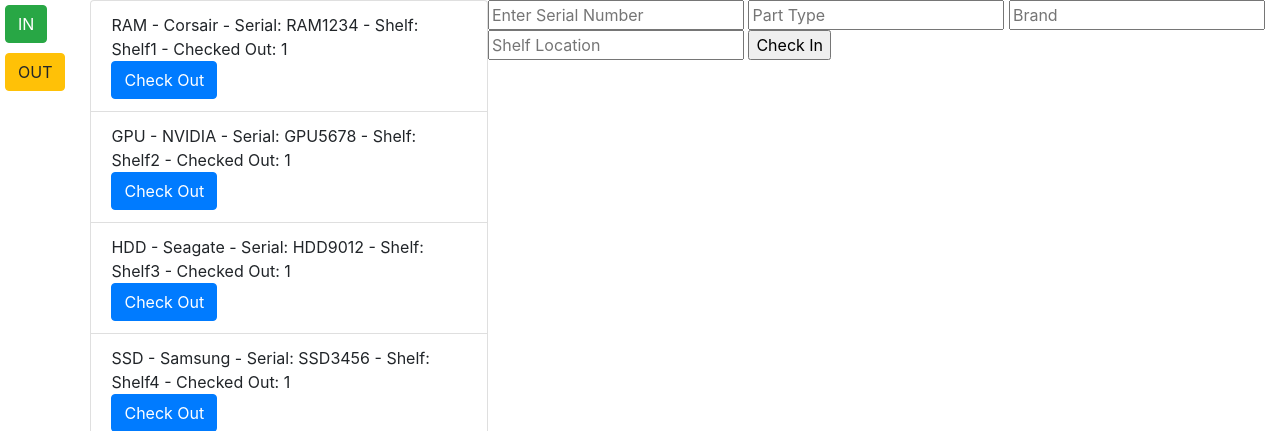
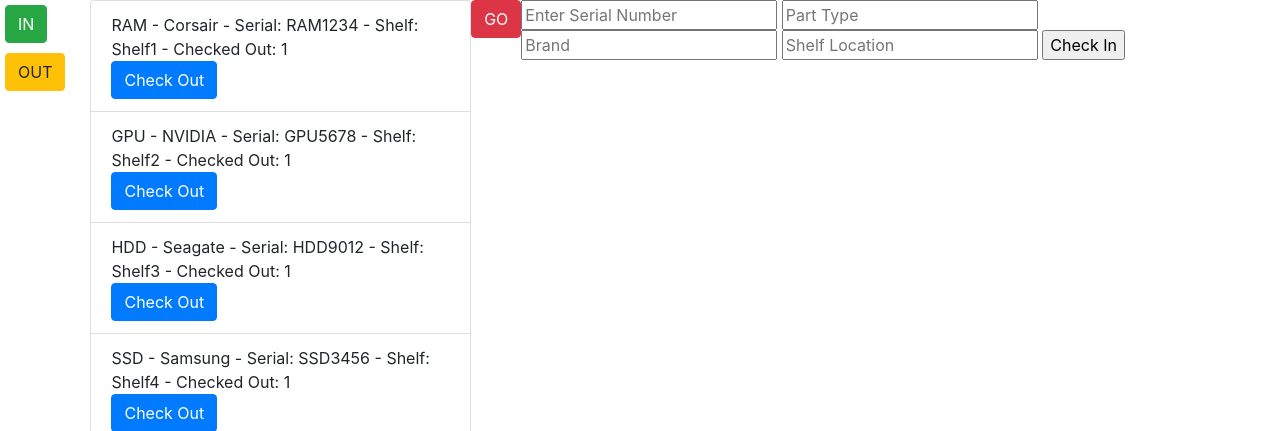
Before and after one commit to mnothman/HD-Requester, a Flask app: page / in a window 1280 px wide. Shown: the part 76-507 px from the top of the page. Run offline with Flask 3, Linux system fonts and the light colour scheme; data comes from the database, SQL or seed files in the repository; both versions use the stored data as it was after the commit; some libraries are stand-ins or nearby versions.

Commit message:
Small changes

```diff
--- a/database.py
+++ b/database.py
@@ -17,6 +17,8 @@ def close_db(error):
     if db is not None:
         db.close()
 
+    current_app.logger.info("Database is connected")
+
 def get_all_parts(search_type=None):
     db = get_db()
     query = 'SELECT * FROM parts'
@@ -27,7 +29,7 @@ def get_all_parts(search_type=None):
     parts = db.execute(query, args).fetchall()
     return parts
 
-def checkout_part(serial_number):
+def checkout_part(serial_number): #need to change these buttons to not submit
     db = get_db()
     db.execute('UPDATE parts SET checked_out = 1 WHERE serial_number = ?', (serial_number,))
     db.commit()
@@ -38,3 +40,12 @@ def checkin_part(serial_number, part_type, brand, shelf_location, checked_out):
     db.execute('INSERT INTO parts (serial_number, part_type, brand, shelf_location, checked_out) VALUES (?, ?, ?, ?, 0)',  #comes as 0 for checked_out
                (serial_number, part_type, brand, shelf_location))
     db.commit()
+
+
+# we dont need login for the inventory page to check in and out, we only need a login for the admin page. open new window for clicking the admin page which promps for a login.
+#only use ajax for login page so it doesnt refresh the page when you click go or submit.
+# bootstrap to display inventory/admin page
+#default is IN, and then you can switch to out
+
+
+    #the go button is like the submit, want to do a lot of actions at once, so we use the go button to do all the actions at once.
--- a/templates/search_results.html
+++ b/templates/search_results.html
@@ -49,6 +49,8 @@
         </div>
     </div>
 
+
+    <!-- will want to change this for the success and warning, need to work on the backend functionality. dont post immediately, wait for the GO button to push to DB -->
     <div class="inventory">
         <div class="buttons">
             <form action="" method="post">
@@ -65,6 +67,7 @@
                     {{ part.part_type }} - {{ part.brand }} - Serial: {{ part.serial_number }} - Shelf: {{ part.shelf_location }} - Checked Out: {{ part.checked_out }}
                     <form action="/checkout" method="post">
                         <input type="hidden" name="serial_number" value="{{ part.serial_number }}">
+                        <!-- checkout button here -->
                         <input type="submit" value="Check Out" class="btn btn-primary">
                     </form>
                 </li>
@@ -72,6 +75,14 @@
                 <li class="list-group-item">No parts found.</li>
             {% endfor %}
         </ul>
+
+
+        <!-- go button -->
+        <form action="/gobutton" method="post">
+            <input type="submit" value="GO" class="btn btn-danger">
+            <!-- need to implement where the IN and OUT is sent here -->
+        </form>
+
 
         <form action="/checkin" method="post">
             <input type="text" name="serial_number" placeholder="Enter Serial Number">
```
Also changed, not shown: refresh.db.
